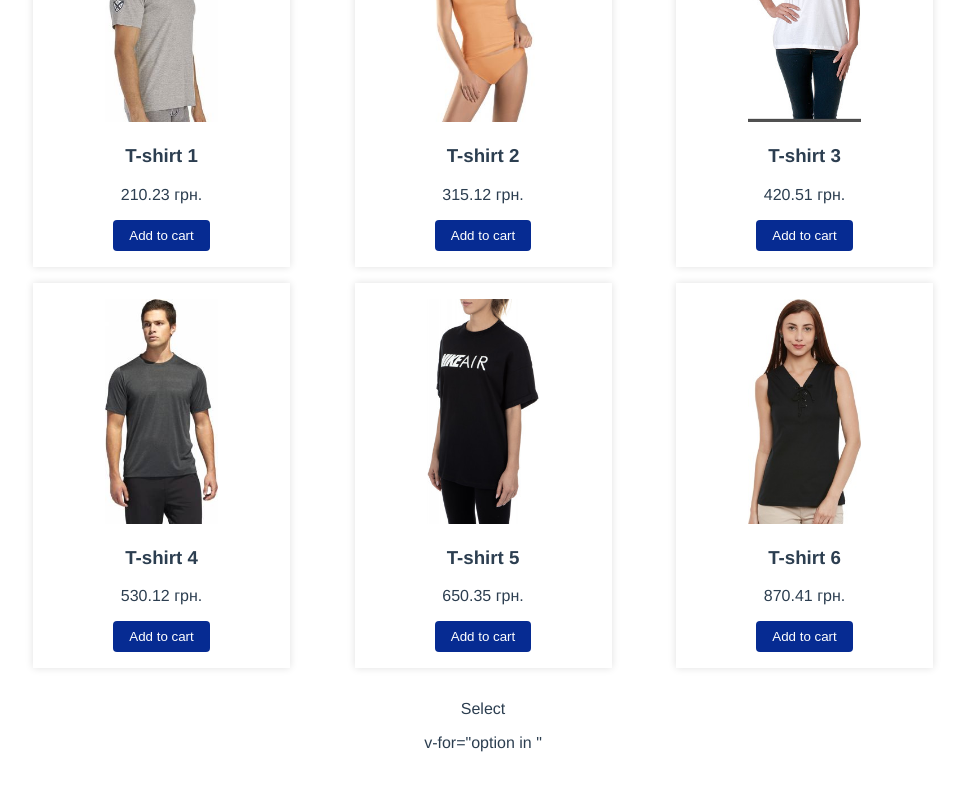
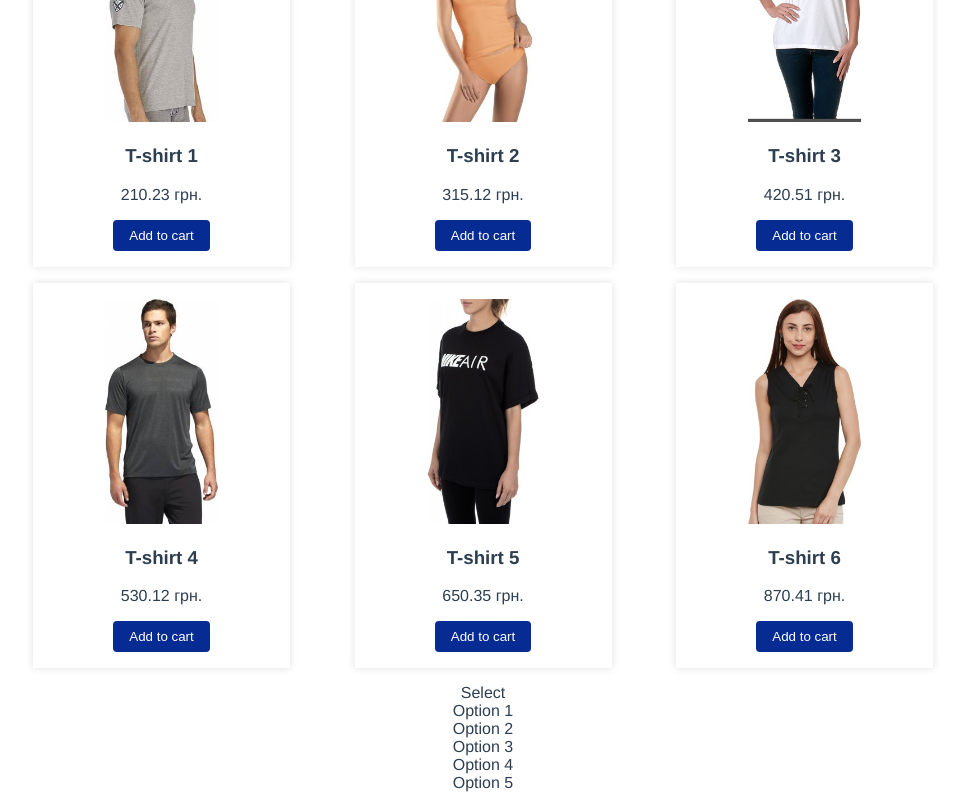
Before and after one commit to vbasoon/Vue-Internet-Store, a Vue app: page / in a window 1280 px wide. Shown: the part 237-1037 px from the top of the page, without its empty margins (157-1122 px from the left). Before the commit the page ends 997 px from the top, so only its background shows below. Built offline with nearby package versions, Linux system fonts and the light colour scheme; data requests are answered from the project's data file.

Commit message:
build select

```diff
--- a/src/App.vue
+++ b/src/App.vue
@@ -1,7 +1,9 @@
 <template>
   <div id="app">
     <StoreWrapper />
-    <Select/>
+    <Select
+      :options="options"
+    />
   </div>
 </template>
 
@@ -11,10 +13,12 @@ import Select from './components/Select/Select.vue'
 export default {
   name: "App",
   components: {
-    StoreWrapper, Select },
-    data() {
+    StoreWrapper,
+    Select
+  },
+  data() {
       return {
-        option: [
+        options: [
           {name: 'Option 1', value: 1},
           {name: 'Option 2', value: 2},
           {name: 'Option 3', value: 3},
@@ -23,7 +27,8 @@ export default {
         ]
       }
     }
-};
+  }
+
 </script>
 
 <style>
--- a/src/components/Select/Select.vue
+++ b/src/components/Select/Select.vue
@@ -1,12 +1,15 @@
 <template>
   <div class="select">
 <p>Select</p>
-<div class="options">
-  <span>
-    v-for="option in "
+    <div class="options">
+      <p
+        v-for="option in options"
+        :key="option.value"
+      >
+        {{option.name}}
 
-  </span>
-</div>
+      </p>
+    </div>
   </div>
 </template>
 
@@ -29,6 +32,9 @@ computed: {}
 }
 </script>
 
-<style scoped>
+<style>
+  .select p {
+    margin: 0;
+  }
 
 </style>
```
